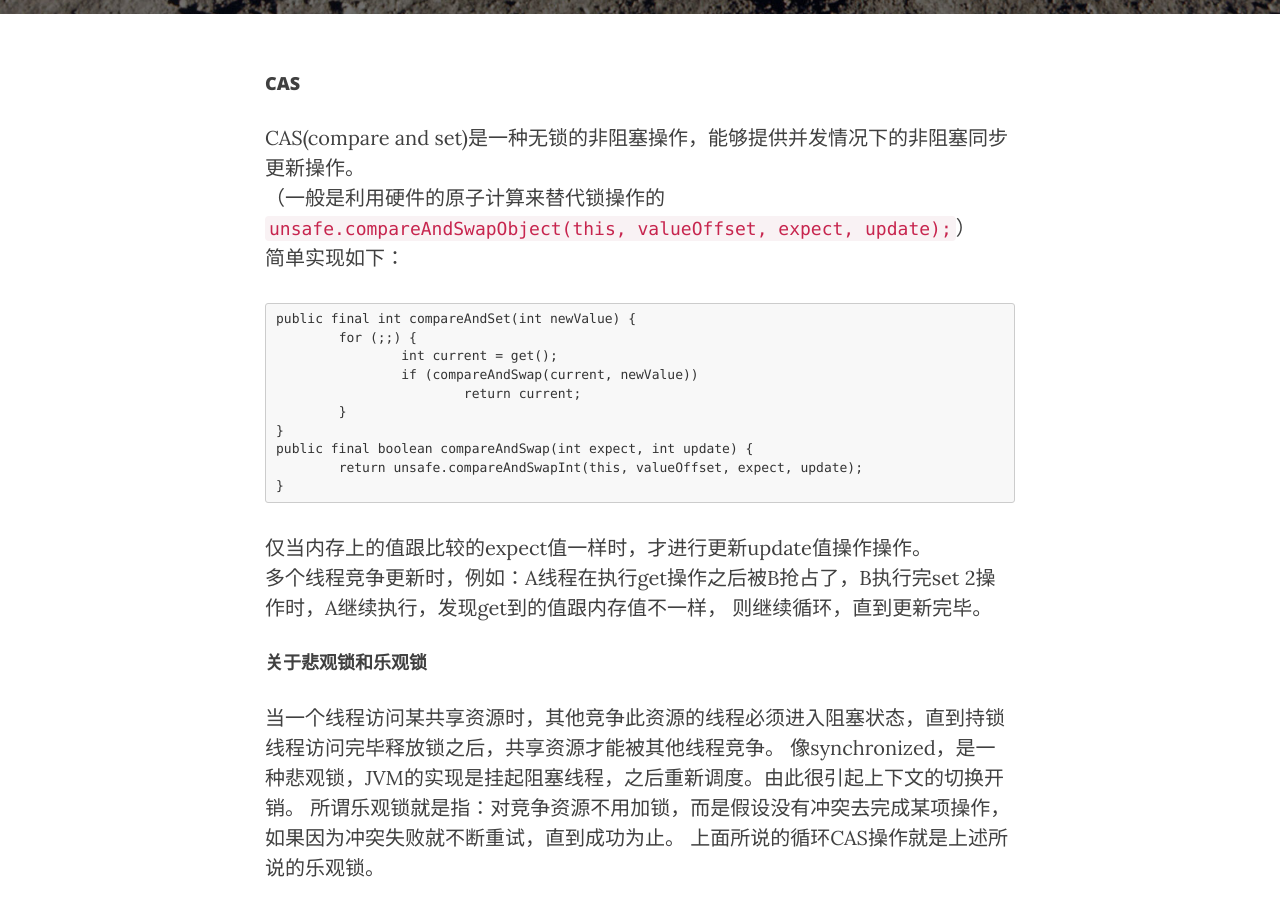
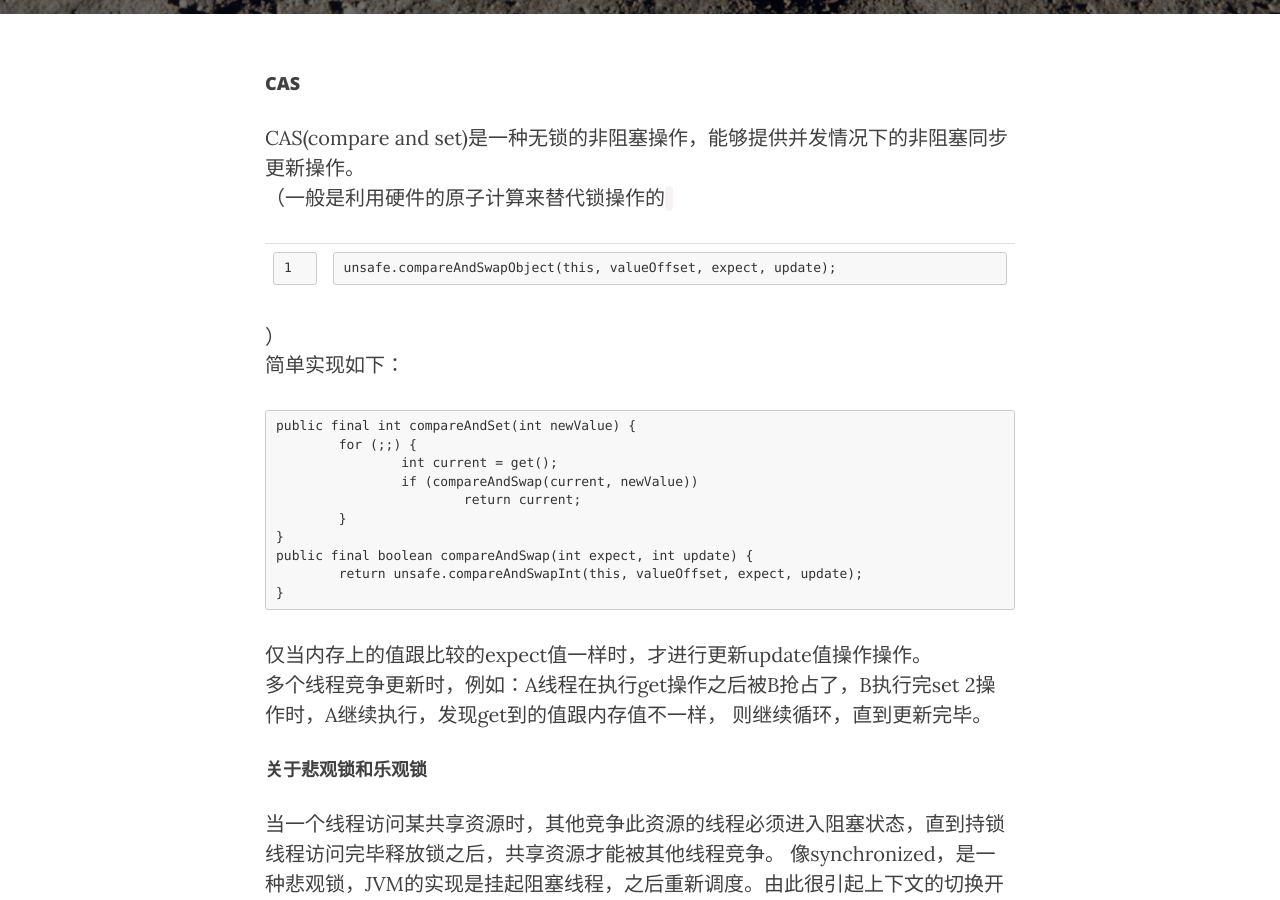
Before and after one commit to scauwjh/blog, a Jekyll site: the page built from _posts/2015-12-26-CAS非阻塞操作.markdown, in a window 1280 px wide and 900 px high, scrolled down 419 px. Built offline with Jekyll 4.4.1, drawn with Linux system fonts in a browser that asks for light colours; nearby versions of some CDN libraries.

Commit message:
Update _config.yml

```diff
--- a/_config.yml
+++ b/_config.yml
@@ -12,8 +12,23 @@
 # Build settings
 markdown: kramdown
 kramdown:
-   input: GFM
-   hard_wrap: false
+  auto_ids: true
+  footnote_nr: 1
+  entity_output: as_char
+  toc_levels: 1..6
+  use_coderay: false
+
+  coderay:
+    coderay_line_numbers: nil
+    coderay_line_numbers_start: 1
+    coderay_tab_width: 4
+    coderay_bold_every: 10
+    coderay_css: class
+
+pygments:    true
+redcarpet:
+  extensions: ["no_intra_emphasis", "fenced_code_blocks", "autolink", "tables", "with_toc_data", "strikethrough","superscript"]
+
 highlighter: pygments
 permalink: pretty
 paginate: 5
```
